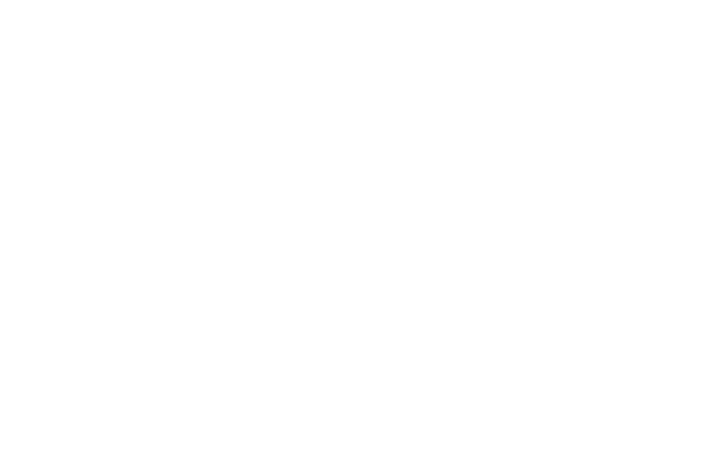
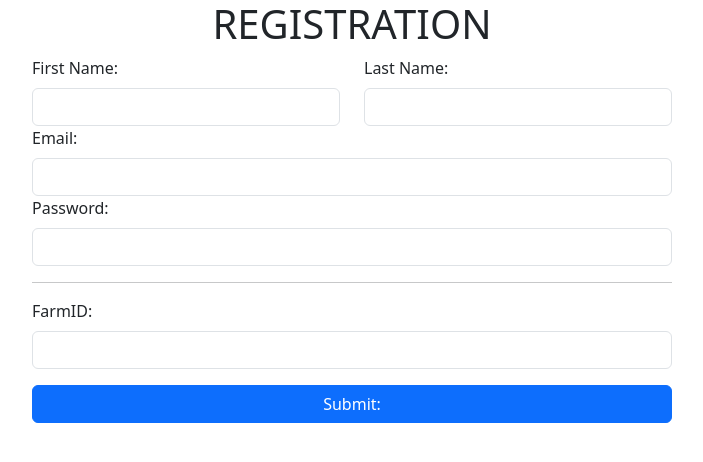
Before and after one commit to DonovanManogue/App-Dev-2-Final-Project-Team-Part-Timers-, a plain HTML site: page RegisterationPage/register.html in a window 1280 px wide. Shown: the whole page, without its empty margins (288-991 px from the left). Drawn offline with nearby package versions, Linux system fonts and the light colour scheme.

Commit message:
Registration - Donovan changes pt.1

```diff
--- a/RegisterationPage/register.html
+++ b/RegisterationPage/register.html
@@ -4,9 +4,39 @@
     <meta charset="UTF-8">
     <meta http-equiv="X-UA-Compatible" content="IE=edge">
     <meta name="viewport" content="width=device-width, initial-scale=1.0">
-    <title>REGISTAR</title>
+    <title>REGISTRATION PAGE</title>
+    <link href="https://cdn.jsdelivr.net/npm/bootstrap@5.3.0-alpha1/dist/css/bootstrap.min.css" rel="stylesheet" integrity="sha384-GLhlTQ8iRABdZLl6O3oVMWSktQOp6b7In1Zl3/Jr59b6EGGoI1aFkw7cmDA6j6gD" crossorigin="anonymous">
 </head>
 <body>
+    <div class = 'card-header'>
+    <h1 class = 'text-center'>REGISTRATION</h1>
+    </div>
+    <div class = 'card-body d-flex justify-content-center align-items-center'>
+        <form class = 'col-6 offest-3'>
+            <div class="row">
+                <div class="col">
+                    <label for="txtFirstName" class ="form-label">First Name:</label>
+                    <input class ="form-control" id="txtFirstName">
+                </div>
+                <div class ='col'>
+                    <label for="txtLastName" class ="form-label">Last Name:</label>
+                    <input class ="form-control" id="txtLastName">
+                </div>
 
+            </div>
+            <label for="txtEmail" class ="form-label">Email:</label>
+            <input class ="form-control" id="txtEmail" type="email">
+            <label type for="txtPassword" class ="form-label">Password:</label>
+            <input class ="form-control" id="txtPassword" type = "password">
+            <hr class="divider"></hr>
+            <label type for="txtFarm" class ="form-label">FarmID:</label>
+            <input class ="form-control" id="txtFarm">
+            <button class="btn btn-primary mt-3 col-12" id="btnSubmit" type="button">Submit:</button>
+
+        </form>
+
+    </div>
+    <script src="https://cdn.jsdelivr.net/npm/bootstrap@5.3.0-alpha1/dist/js/bootstrap.bundle.min.js" integrity="sha384-w76AqPfDkMBDXo30jS1Sgez6pr3x5MlQ1ZAGC+nuZB+EYdgRZgiwxhTBTkF7CXvN" crossorigin="anonymous"></script>
+    <script src="https://code.jquery.com/jquery-3.6.3.min.js" integrity="sha256-pvPw+upLPUjgMXY0G+8O0xUf+/Im1MZjXxxgOcBQBXU=" crossorigin="anonymous"></script>
 </body>
 </html>
```
